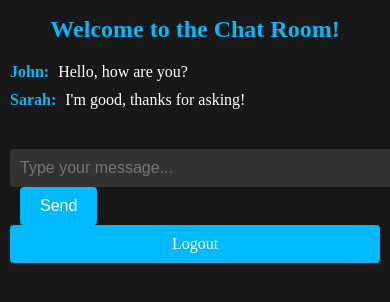
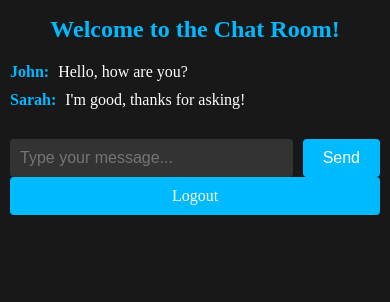
Before and after one commit to AnozieChibuike/webChatO, a Flask app: template app/templates/chat.html in a window 390 px wide; the page is wider, and only the part inside the window is pictured. Shown: the top 302 px of that part. Run offline with Flask 3, Linux system fonts and the light colour scheme; the template is opened without the code that fills it, so the values that code supplies are empty; some libraries are stand-ins or nearby versions.

Commit message:
Update chat.html

```diff
--- a/app/templates/chat.html
+++ b/app/templates/chat.html
@@ -6,6 +6,7 @@
     <title>WEBCHAT IO - CHAT</title>
     <script src="https://cdnjs.cloudflare.com/ajax/libs/socket.io/4.0.1/socket.io.js" integrity="sha512-q/dWJ3kcmjBLU4Qc47E4A9kTB4m3wuTY7vkFJDTZKjTs8jhyGQnaUrxa0Ytd0ssMZhbNua9hE+E7Qv1j+DyZwA==" crossorigin="anonymous"></script>
   <style>
+/* Custom CSS styles for the techno-themed chat interface */
 /* Custom CSS styles for the techno-themed chat interface */
 
 body {
@@ -63,7 +64,6 @@ h1 {
 }
 
 .chat-input #send-btn {
-    margin-left: 10px;
     padding: 10px 20px;
     background-color: #00baff;
     color: #fff;
@@ -106,18 +106,20 @@ h1 {
     }
 
     .chat-input {
-        flex-direction: column;
-        align-items: flex-start;
+        flex-direction: row;
+        justify-content: space-between;
+        align-items: center;
         margin-top: 10px;
     }
 
     .chat-input input[type="text"] {
-        width: 100%;
-        margin-top: 10px;
+        flex: 1;
+        margin-right: 10px;
     }
 
     .logout-btn {
         margin-top: 0;
+        margin-bottom: 10px;
     }
 }
 
```
